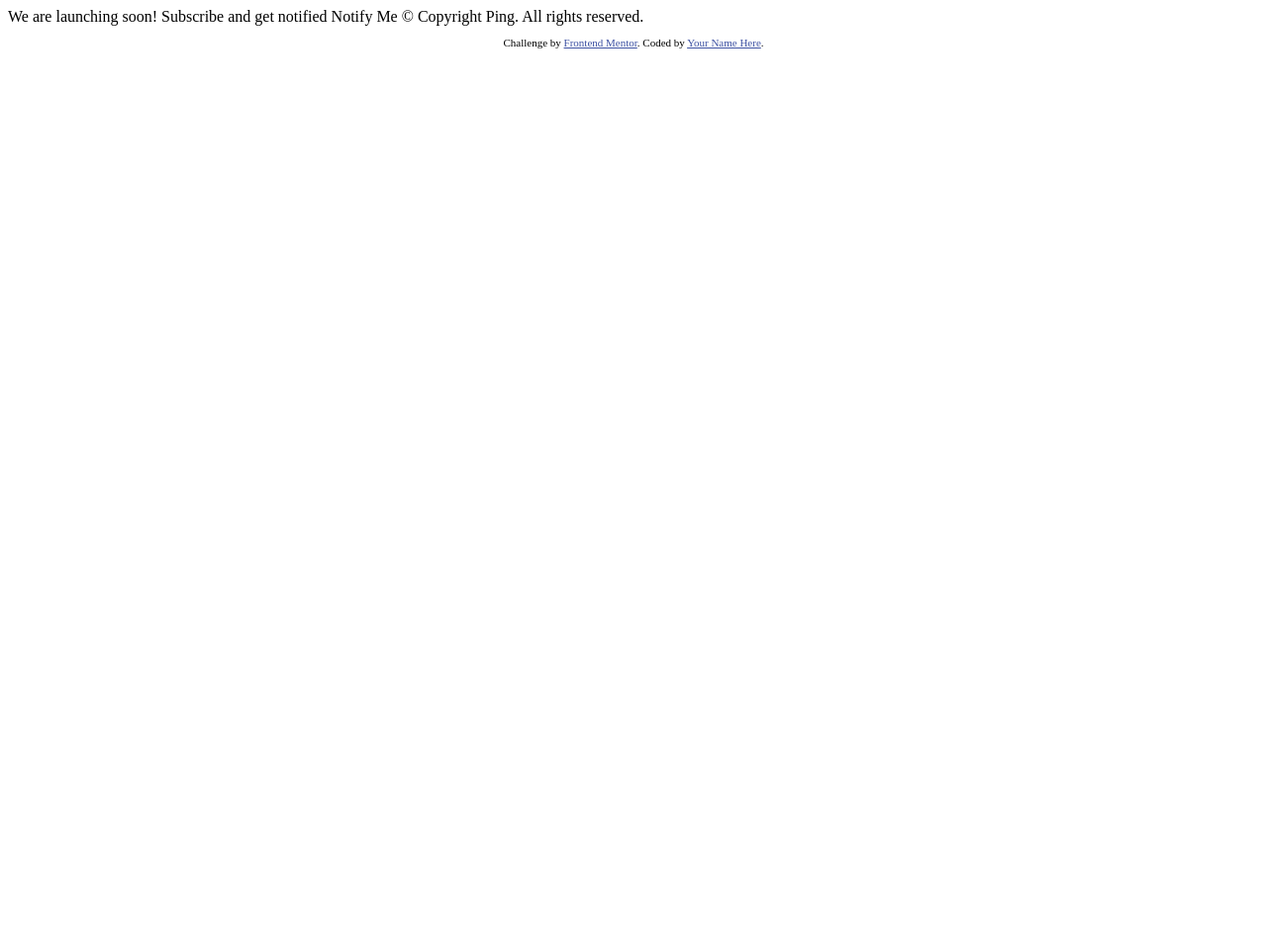
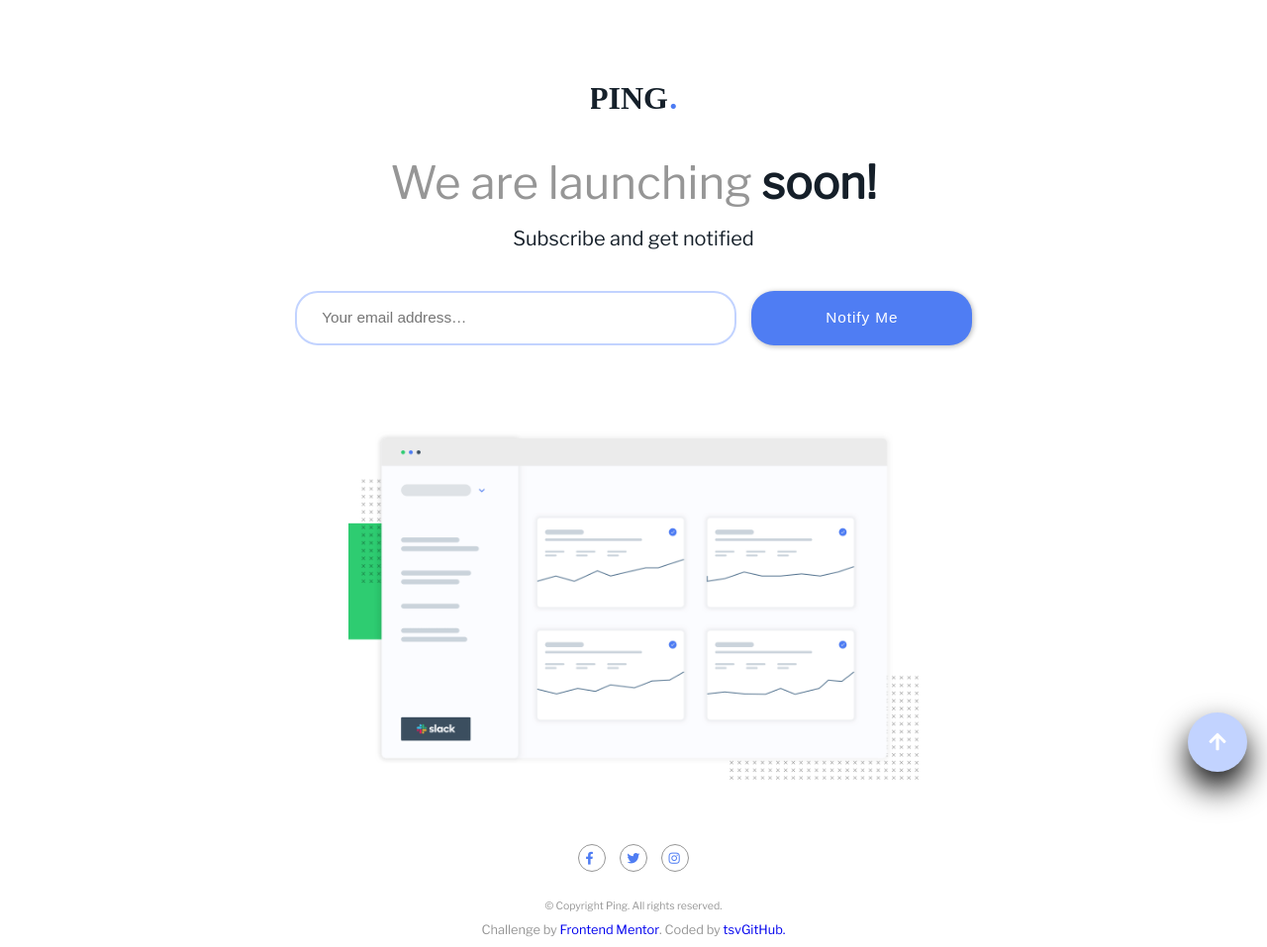
Before and after one commit to tsvGithub/Ping-Coming-Soon-Page, a plain HTML site: page index.html in a window 1280 px wide. Shown: the whole page at 99% size. Before the commit the page ends 800 px from the top, so only its background shows below. Drawn offline with nearby package versions, Linux system fonts and the light colour scheme.

Commit message:
Add files via upload

```diff
--- a/index.html
+++ b/index.html
@@ -3,36 +3,70 @@
 <head>
   <meta charset="UTF-8">
   <meta name="viewport" content="width=device-width, initial-scale=1.0"> <!-- displays site properly based on user's device -->
+  <link rel="icon" type="image/png" sizes="32x32" href="./images/favicon-32x32.png">
+    <title>Frontend Mentor | Ping coming soon page</title>
+  <link href="https://fonts.googleapis.com/css?family=Libre+Franklin&display=swap" rel="stylesheet">
+  <link rel="stylesheet" href="https://use.fontawesome.com/releases/v5.8.1/css/all.css" integrity="sha384-50oBUHEmvpQ+1lW4y57PTFmhCaXp0ML5d60M1M7uH2+nqUivzIebhndOJK28anvf" crossorigin="anonymous">
 
-  <link rel="icon" type="image/png" sizes="32x32" href="./images/favicon-32x32.png">
+  <link rel="stylesheet" href="style.css">
 
-  <title>Frontend Mentor | Ping coming soon page</title>
+    <!--[if lt IE 9]>
+        <script src="//oss.maxcdn.com/html5shiv/3.7.2/html5shiv.min.js"></script>
+        <script src="//oss.maxcdn.com/respond/1.4.2/respond.min.js"></script>
+        <![endif]-->
 
   <!-- Feel free to remove these styles or customise in your own stylesheet 👍 -->
-  <style>
-    .attribution { font-size: 11px; text-align: center; }
-    .attribution a { color: hsl(228, 45%, 44%); }
-  </style>
 </head>
 <body>
+  <!--[if lt IE 8]>
+        <p class="browserupgrade">You are using an <strong>outdated</strong> browser. Please <a href="http://browsehappy.com/">upgrade your browser</a> to improve your experience.</p>
+    <![endif]-->
 
+<div class="container" id="scroll-up">
+  <!--Scroll-to-Top-btn-->
+<a href="#scroll-up" class="scroll-to-top">
+    <i class="fa fa-arrow-up"></i>
+  </a>
 
+  <header>
+    <a>
+      <img class="logo" src="images/logo.svg" alt="logo" role="img" aria-label="logo" >
+    </a>
+  </header>
+<main class="main">
+  <h1>We are launching <span>soon!</span></h1>
+  <p>Subscribe and get notified</p>
+  <form action="" method="GET" autocomplete="on">
+    <input class="email" type="email" name="email" id="email" required placeholder="Your email address&hellip;" autocomplete="on" >
+    <input class="button" type="submit" value="Notify Me">
+  </form>
+  <img class="img" src="images/illustration-dashboard.png"></img>
+</main>
+ <footer>
+      <ul class="socials">
+          <li class="social-item fb">
+            <a class="social-link fb" href="https://www.facebook.com" target="_blank" rel="noopener noreferrer" >
+              <i class="fab fa-facebook-f"></i>
+            </a>
+          </li>
+          <li class="social-item tw">
+            <a class="social-link tw" href="https://www.twitter.com" target="_blank" rel="noopener noreferrer">
+              <i class="fab fa-twitter"></i>
+            </a>
+          </li>
+          <li class="social-item inst">
+            <a class="social-link inst" href="https://www.instagram.com" target="_blank" rel="noopener noreferrer">
+              <i class="fab fa-instagram"></i>
+            </a>
+          </li>
+        </ul>
 
-
-
-  We are launching soon!
-
-  Subscribe and get notified
-
-  Notify Me
-
-  &copy; Copyright Ping. All rights reserved.
-
-  <footer>
-    <p class="attribution">
+    <p class="copyright">&copy; Copyright Ping. All rights reserved.</p>
+     <p class="attribution">
       Challenge by <a href="https://www.frontendmentor.io?ref=challenge" target="_blank">Frontend Mentor</a>.
-      Coded by <a href="#">Your Name Here</a>.
+      Coded by <a class="tsv" href="https://github.com/tsvGithub" target="_blank" rel="noopener noreferrer">tsvGitHub.</a>
     </p>
   </footer>
+</div>
 </body>
 </html>
--- /dev/null
+++ b/style.css
@@ -0,0 +1,272 @@
+/* CSS DIRECTORY:
+	HEADER
+	MAIN
+	    SECTION
+	        ARTICLE
+    FOOTER
+        SOCIALS
+        AUTHORS
+    MOBILE STYLES
+*/
+* {
+    box-sizing: border-box;
+    margin: 0;
+}
+html, body {
+    width: 1440px;
+    /* max-width: 1440px;
+    min-width: 992px;                  */
+    max-width: 100vw;
+    margin: auto;
+    font-family: 'Libre Franklin', sans-serif;
+    font-size: 20px;
+    font-weight: 300;
+    color: hsl(0, 0%, 59%);
+    scroll-behavior: smooth;
+}
+.container{
+    display: -ms-grid;
+    display: grid;
+    grid-template-areas:
+    'header'
+    'main'
+    'footer';
+    grid-template-columns: 1fr;
+    width: 100%;
+    margin: 0 calc(10% + 5vw);
+    margin: auto;
+    max-width: 100vw;
+}
+.fa {
+    display: inline-block;
+    /* font-size: 14px; */
+    font: normal normal normal inherit FontAwesome;
+ }
+.fa-arrow-up::before{
+    content: "\f062";
+}
+.scroll-to-top {
+    display: block;
+    bottom: 20px;
+    right: 20px;
+    background: hsl(223, 100%, 88%);
+    color: #ffffff;
+    height: 60px;
+    width: 60px;
+    line-height: 60px;
+    text-align: center;
+    border-radius: 50%;
+    -webkit-border-radius: 50%;
+    -moz-border-radius: 50%;
+    -ms-border-radius: 50%;
+    -o-border-radius: 50%;
+    box-shadow: 0 16px 32px rgba(0,0,0,1);
+    -webkit-box-shadow:  0 16px 32px rgba(0,0,0,1);
+    position: fixed;
+    z-index: 99;
+    }
+
+/*HEADER*/
+
+header {
+    -ms-grid-row: 1;
+    -ms-grid-column: 1;
+    grid-area: header;
+    display: flex;
+    justify-content: center;
+    align-items: center;
+
+    padding: 85px 0px 10px;
+    width: 100%;
+    max-width: 100vw;
+
+}
+img.logo {
+    max-width: 100%;
+    /* width: 100%; */
+    outline: none;/*IE*/
+    border: none;/*IE*/
+    overflow: visible;
+}
+
+img.logo:hover {
+    transform: scale(1.5);
+    transition: 2s;
+    -webkit-transform: scale(1.5);
+    -moz-transform: scale(1.5);
+    -ms-transform: scale(1.5);
+    -o-transform: scale(1.5);
+}
+main {
+    grid-area: main;
+    /* grid-template-areas:
+    'h1'
+    'h2'
+    'email button'
+    'img'; */
+    /* width: 80%;
+    margin: 0 auto; */
+
+    display: flex;
+    flex-direction: column;
+    align-items: center;
+    justify-content: center;
+}
+h1 {
+font-weight: 300;
+line-height: calc(50px + 3vw);
+font-size: calc(24px + 1.7vw);
+padding-top: 15px;
+}
+h1>span {
+color: hsl(209, 33%, 12%);
+font-weight: 700;
+
+}
+p {
+color: hsl(209, 33%, 12%);
+
+}
+form {
+    display: inline-block;
+    margin: 25px 0;
+}
+.email {
+ border: 2px solid hsl(223, 100%, 88%);
+ width: calc(200px + 15vw);
+ width: calc(638px - 15vw);
+ height: 55px;
+ color: hsl(0, 0%, 75%);
+ font-size: 1.2vw;
+ border-radius: 1.5em;
+ -webkit-border-radius: 1.5em;
+ -moz-border-radius: 1.5em;
+ -ms-border-radius: 1.5em;
+ -o-border-radius: 1.5em;
+ padding-left: 2vw;
+ margin-right: 0.9vw;
+ margin-top: 1em;
+}
+.button {
+     background-color: hsl(223, 87%, 63%);
+     color: white;
+     margin: 0;
+     margin-top: 1em;
+     width: 200px;
+     width: calc(415px - 15vw);
+     height: 55px;
+     font-size: 1.2vw;
+     letter-spacing: 0.06em;
+     border: none;
+     border: hsl(240, 75%, 98%);
+     box-shadow: hsl(240, 75%, 98%) 3px 3px 3px 3.5px;
+     box-shadow: hsl(0, 0%, 75%) 1px 1px 5px 0.5px;
+     outline: none;
+     border: radius 1.5em;;
+     -moz-border-radius:1.5em;
+     -ms-border-radius:1.5em;
+     -o-border-radius:1.5em;
+     -webkit-border-radius:1.5em;
+}
+img.img {
+    margin: 62px auto;
+    max-width: 45%;
+}
+footer {
+    -ms-grid-row: 3;
+    -ms-grid-column: 1;
+    grid-area: footer;
+     display: flex;
+     flex-direction: column;
+     align-items: center;
+     justify-content: center;
+    width: 100%;
+    max-width: 100%; /*IE*/
+}
+footer a {
+    /* color: hsl(240, 75%, 98%); */
+    text-decoration: none;
+    font-style: normal;
+    padding: 0px;
+    display: inline-block;
+}
+footer a:hover{
+    transform: scaleX(1.3);
+    -webkit-transform: scaleX(1.3);
+    -moz-transform: scaleX(1.3);
+    -ms-transform: scaleX(1.3);
+    -o-transform: scaleX(1.3);
+    transition: 2s;
+    -webkit-transition: 2s;
+    -moz-transition: 2s;
+    -ms-transition: 2s;
+    -o-transition: 2s;
+}
+.socials {
+    margin: 0 0 25px;
+    padding: 0;
+    display: flex;
+}
+li.social-item {
+    display: inline-block;
+    position: relative;
+    width: 28px;
+    height: 28px;
+    border: 1px solid hsl(0, 0%, 59%);
+    border-radius: 50%;
+    list-style: none;
+    font-size: 1vw;
+    margin: 3px 7px 3px 7px;
+}
+li.social-item a{
+    position: absolute;
+    top: 0.5em;
+    left: 0.5em;
+}
+li.social-item i{
+    color: hsl(223, 87%, 63%);
+    /* font-size: 1em; */
+}
+.social-item:hover{
+    /* background-color: rgb(45, 204, 112); */
+    border: 1px solid rgb(45, 204, 112);
+    /* color: #fff; */
+    transition: 2s;
+    -webkit-transition: 2s;
+    -moz-transition: 2s;
+    -ms-transition: 2s;
+    -o-transition: 2s;
+    animation: aBigOne 2s;
+}
+@keyframes aBigOne{
+    0%{transform: scale(1);}
+    100%{ transform: scale(1.5); -webkit-transform: scale(1.5); -moz-transform: scale(1.5); -ms-transform: scale(1.5); -o-transform: scale(1.5);
+}
+}
+/*END OF SOCIALS*/
+
+.copyright {
+    font-size: 0.82vw;
+    color: hsl(0, 0%, 59%);
+    margin: 0 0 10px;
+}
+.attribution {
+    font-size: 1vw;
+    color: hsl(0, 0%, 59%);
+    margin: 0 0 10px;
+
+
+}
+.attribution a:hover {
+    transform: none;
+    -webkit-transform: none;
+    -moz-transform: none;
+    -ms-transform: none;
+    -o-transform: none;
+    padding-bottom: 5px;
+    border-bottom: 1px solid rgb(45, 204, 112);
+}
+.attribution a:visited {
+    color: hsl(223, 87%, 63%);
+
+}
```
Also changed, not shown: style-guide.html (+1 -1 lines).
